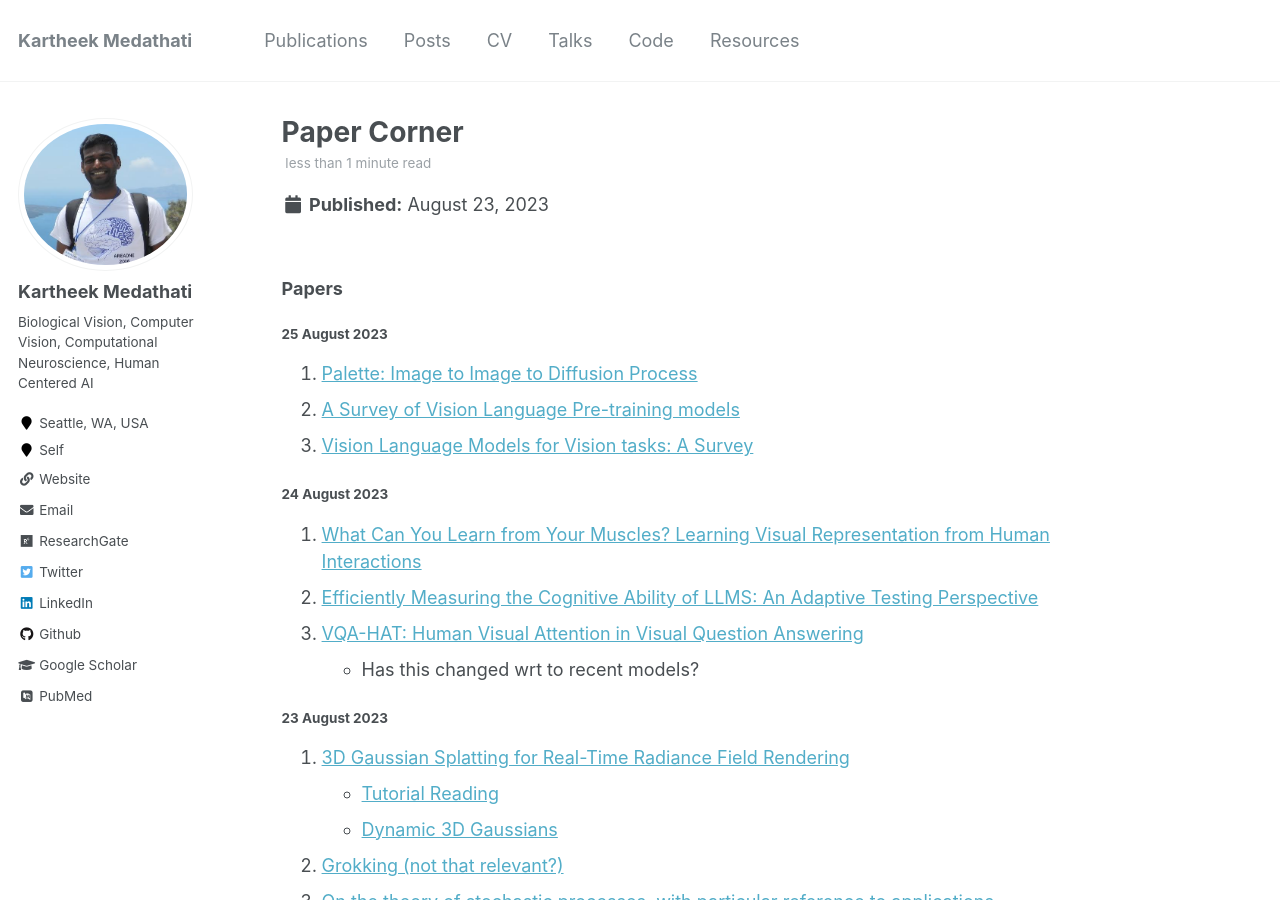
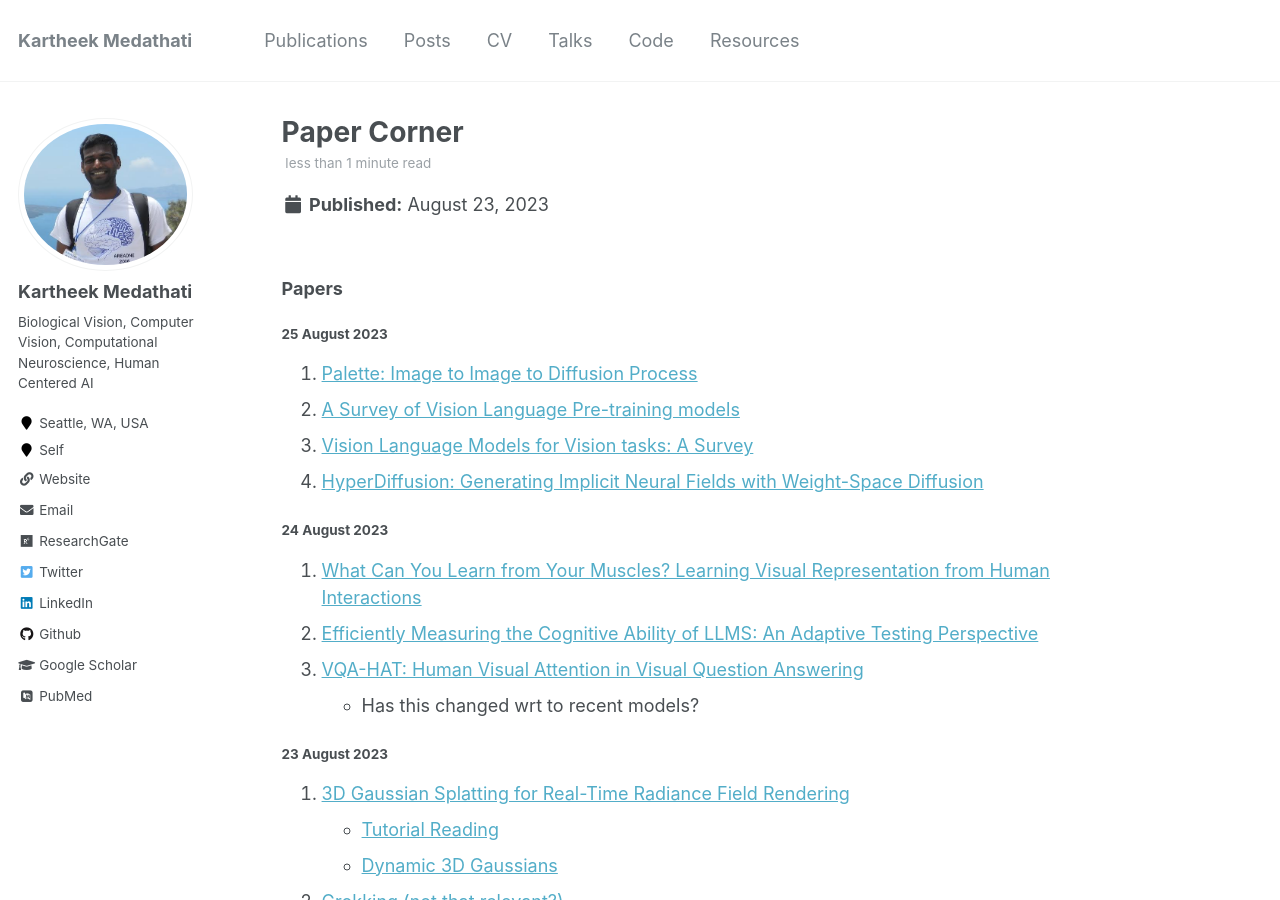
Before and after one commit to kartheekmedathati/kartheekmedathati.github.io, a Jekyll site: the page built from _posts/2023-08-23-Reading-blog-post-5.md, in a window 1280 px wide and 900 px high. Built offline with Jekyll 4.4.1, drawn with Linux system fonts in a browser that asks for light colours; some web fonts are replaced.

Commit message:
Hyperdiffusion added

```diff
--- a/_posts/2023-08-23-Reading-blog-post-5.md
+++ b/_posts/2023-08-23-Reading-blog-post-5.md
@@ -15,6 +15,7 @@ tags:
 1. [Palette: Image to Image to Diffusion Process](https://arxiv.org/pdf/2111.05826.pdf)
 2. [A Survey of Vision Language Pre-training models](https://arxiv.org/pdf/2202.10936.pdf)
 3. [Vision Language Models for Vision tasks: A Survey](https://arxiv.org/pdf/2304.00685.pdf)
+4. [HyperDiffusion: Generating Implicit Neural Fields with Weight-Space Diffusion](https://ziyaerkoc.com/hyperdiffusion/)
 
 ##### 24 August 2023
 
```
